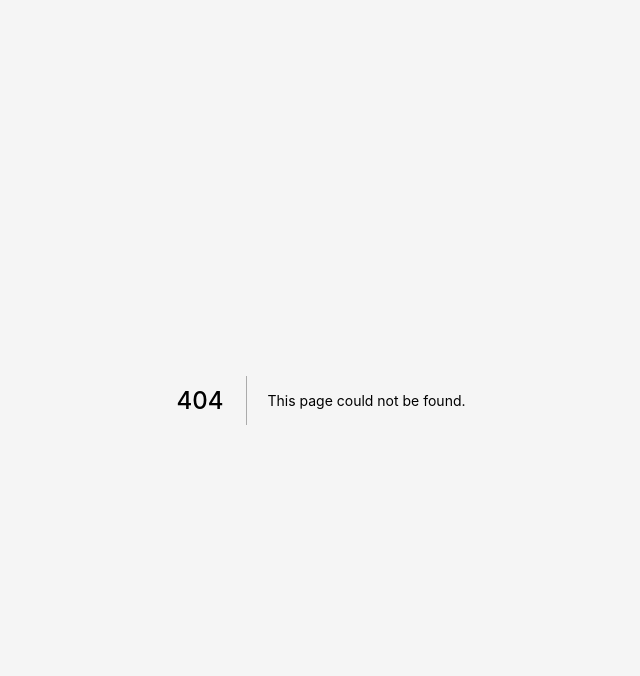
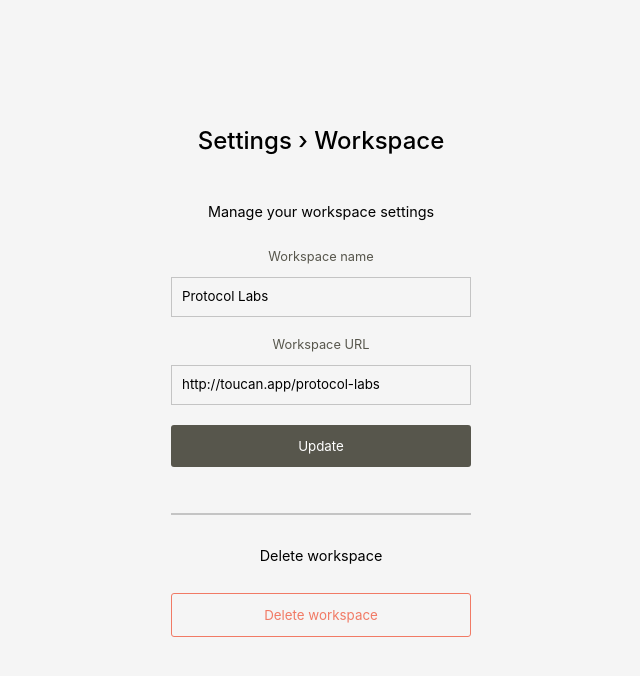
Before and after one commit to cindywu/toucan-mocks, a Next.js app: page /settings/workspace in a window 1280 px wide. Before the commit this address had no page. Shown: the top 676 px of the page, without its empty margins (319-959 px from the left). Built offline with nearby package versions, Linux system fonts and the light colour scheme.

Commit message:
workspace settings

```diff
--- a/pages/index.js
+++ b/pages/index.js
@@ -38,7 +38,9 @@ export default function Home() {
             </Link>
           </div>
           <div>
-            Delete workspace
+            <Link href="/settings/workspace">
+              <a>Delete workspace</a>
+            </Link>
           </div>
           <div>
             Delete team
--- /dev/null
+++ b/pages/settings/workspace.js
@@ -0,0 +1,41 @@
+import React from 'react'
+import Layout from '../../components/layout'
+
+export default function Login() {
+  return (
+    <>
+      <Layout>
+        <div className='create-account-container'>
+          <div className='heading'>
+            Settings › Workspace
+          </div>
+          <div className='settings-subheading'>
+              Manage your workspace settings
+          </div>
+          <div className='form-container'>
+            <p className='form-label'>Workspace name</p>
+            <textarea>Protocol Labs</textarea>
+          </div>
+          <div className='form-container'>
+            <p className='form-label'>Workspace URL</p>
+            <textarea>http://toucan.app/protocol-labs</textarea>
+          </div>
+          <div>
+            <button
+              className='btn btn--primary'
+            >
+              Update
+            </button>
+          </div>
+          <hr />
+          <div className='settings-subheading'>
+            Delete workspace
+          </div>
+          <div>
+            <button className='btn btn--danger'>Delete workspace</button>
+          </div>
+        </div>
+      </Layout>
+    </>
+  )
+}
--- a/styles/global.css
+++ b/styles/global.css
@@ -53,6 +53,11 @@ img {
 
 .btn--tertiary {
   color: hsl(0, 0%, 77%);
+}
+
+.btn--danger {
+  border: 1px solid hsl(9, 83%, 67%);
+  color: hsl(9, 83%, 67%);
 }
 
 .create-account-container {
@@ -137,3 +142,16 @@ ul li {
   padding-left: 1em;
   list-style: none;
 }
+
+hr {
+  margin: 2em auto;
+  width: 300px;
+  border: 1px solid hsl(0, 0%, 77%);
+}
+
+.settings-subheading {
+  font-weight: 400;
+  font-size: inherit;
+  font-size: .9em;
+  padding-bottom: 2em;
+}
```
